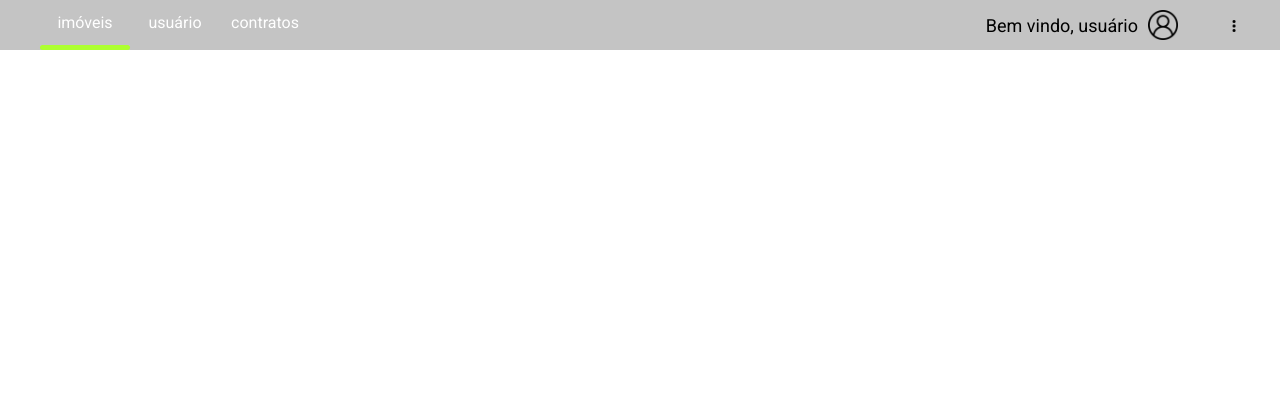
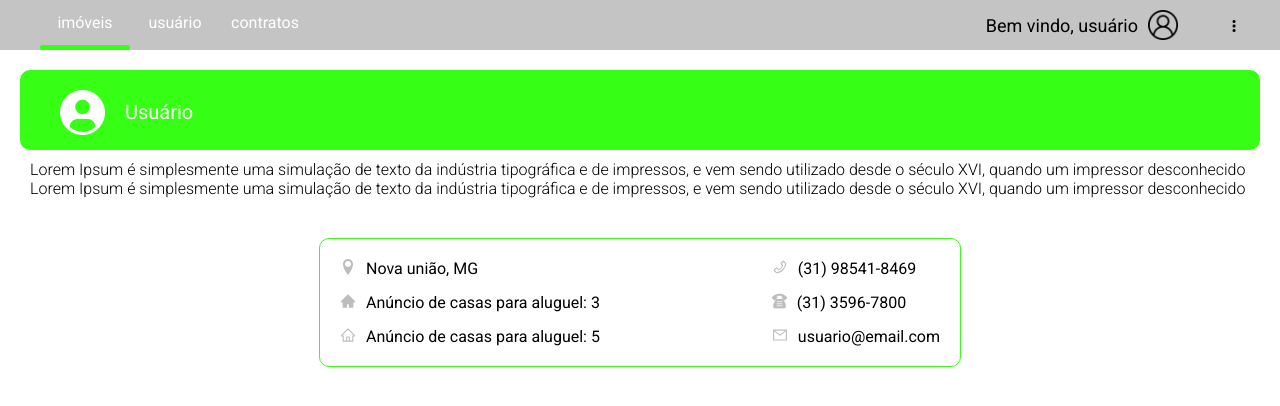
Before and after one commit to Marcoshsc/MoradiaSystem, a React (Create React App) app in the folder front-end/: page /user in a window 1280 px wide. Shown: the top 406 px of the page. Built offline with nearby package versions, Linux system fonts and the light colour scheme.

Commit message:
in progress user page

```diff
--- a/front-end/src/App.tsx
+++ b/front-end/src/App.tsx
@@ -10,6 +10,7 @@ import Login from "./components/Login";
 import PlacesList from "./components/PlacesList";
 import "./styles/globals.scss";
 import NavBar from "./components/NavBar";
+import UserPage from "./components/UserPage";
 
 function App() {
   return (
@@ -26,6 +27,9 @@ function App() {
           <Route path="/login">
             <Login />
           </Route>
+          <Route path="/user">
+            <UserPage />
+          </Route>
           <Route exact path="/">
             <Redirect to="/places" />
           </Route>
--- a/front-end/src/components/NavBar/index.tsx
+++ b/front-end/src/components/NavBar/index.tsx
@@ -19,7 +19,7 @@ const NavBar: FC = () => {
         history.push("/places");
         break;
       case 1:
-        history.push("/users");
+        history.push("/user");
         break;
       case 2:
         history.push("/contracts");
@@ -35,7 +35,9 @@ const NavBar: FC = () => {
     setAnchorEl(null);
   };
 
-  return (
+  return history.location.pathname === "/login" ? (
+    <></>
+  ) : (
     <div className={styles.navbar}>
       <div className={styles.itensWrapper}>
         <div className={styles.navitens}>
--- a/front-end/src/components/NavBar/styles.module.scss
+++ b/front-end/src/components/NavBar/styles.module.scss
@@ -41,7 +41,7 @@
 }
 .itemSelected {
   width: 90px;
-  background-color: greenyellow;
+  background-color: #36ff15;
   height: 5px;
   border-radius: 5px;
 }
--- /dev/null
+++ b/front-end/src/components/UserPage/index.tsx
@@ -0,0 +1,72 @@
+import React, { useState } from "react";
+import { FC } from "react";
+import styles from "./styles.module.scss";
+import Avatar from "../../images/user-avatar.png";
+import Phone from "../../images/phone.png";
+import MenuImg from "../../images/menu.png";
+import { useHistory } from "react-router-dom";
+import Typography from "@material-ui/core/Typography";
+import MenuItem from "@material-ui/core/MenuItem";
+import { ImLocation } from "react-icons/im";
+import {
+  AiFillHome,
+  AiOutlineHome,
+  AiOutlinePhone,
+  AiOutlineMail,
+} from "react-icons/ai";
+
+const UserPage: FC = () => {
+  const history = useHistory();
+
+  const CardInfo = () => (
+    <div className={styles.cardInfo}>
+      <div className={styles.cardColumn}>
+        <div className={styles.cardItem}>
+          <ImLocation color="#BDBDBD" />
+          Nova união, MG
+        </div>
+        <div className={styles.cardItem}>
+          <AiFillHome color="#BDBDBD" />
+          Anúncio de casas para aluguel: 3
+        </div>
+        <div className={styles.cardItem}>
+          <AiOutlineHome color="#BDBDBD" />
+          Anúncio de casas para aluguel: 5
+        </div>
+      </div>
+      <div className={styles.cardColumn}>
+        <div className={styles.cardItem}>
+          <AiOutlinePhone color="#BDBDBD" />
+          (31) 98541-8469
+        </div>
+        <div className={styles.cardItem}>
+          <img src={Phone} className={styles.phone} />
+          (31) 3596-7800
+        </div>
+        <div className={styles.cardItem}>
+          <AiOutlineMail color="#BDBDBD" />
+          usuario@email.com
+        </div>
+      </div>
+    </div>
+  );
+
+  return (
+    <div className={styles.container}>
+      <div className={styles.header}>
+        <img src={Avatar} className={styles.avatar} />
+        <div>Usuário</div>
+      </div>
+      <p className={styles.description}>
+        Lorem Ipsum é simplesmente uma simulação de texto da indústria
+        tipográfica e de impressos, e vem sendo utilizado desde o século XVI,
+        quando um impressor desconhecido Lorem Ipsum é simplesmente uma
+        simulação de texto da indústria tipográfica e de impressos, e vem sendo
+        utilizado desde o século XVI, quando um impressor desconhecido
+      </p>
+      <CardInfo />
+    </div>
+  );
+};
+
+export default UserPage;
--- /dev/null
+++ b/front-end/src/components/UserPage/styles.module.scss
@@ -0,0 +1,55 @@
+@import url("https://fonts.googleapis.com/css2?family=Roboto:wght@300&display=swap");
+
+.container {
+  padding: 20px;
+  border-radius: 10px;
+  height: max-content;
+}
+.header {
+  height: 80px;
+  border-radius: 10px;
+  background-color: #36ff15;
+  display: flex;
+  align-content: center;
+  gap: 20px;
+  div {
+    margin-top: 30px;
+    color: white;
+    font-size: 20px;
+  }
+}
+.avatar {
+  height: 45px;
+  margin-top: 20px;
+  margin-left: 40px;
+}
+.description {
+  padding: 10px;
+  font-family: "Roboto", sans-serif;
+  font-weight: 300 !important;
+}
+.cardInfo {
+  display: flex;
+  justify-content: space-between;
+  margin: auto;
+  max-width: 600px;
+  margin-top: 30px;
+  width: 60%;
+  border-radius: 10px;
+  border: #36ff15 1px solid;
+  padding: 20px;
+}
+.cardColumn {
+  display: flex;
+  flex-direction: column;
+  gap: 15px;
+}
+.cardItem {
+  display: flex;
+  gap: 10px;
+}
+
+.phone {
+  height: 16px;
+  width: 15px;
+}
```
Also changed, not shown: front-end/src/images/phone.png (added), front-end/src/images/user-avatar.png (added).
